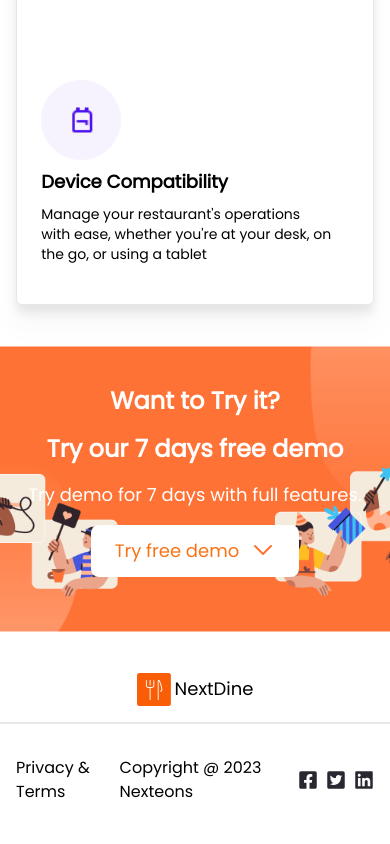
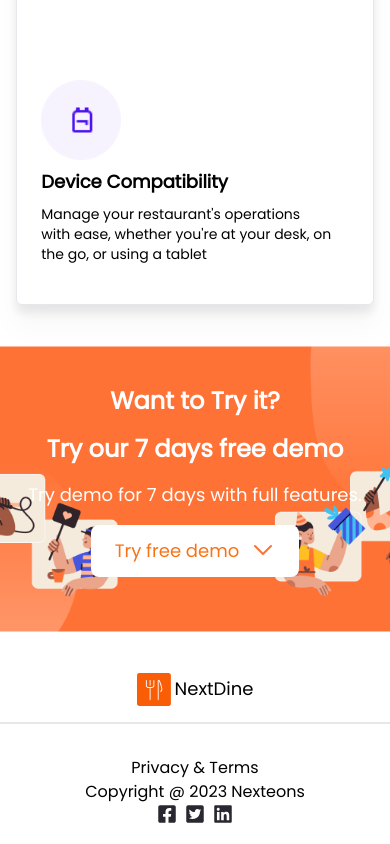
Before and after one commit to thegr8binil/NextDine, a Next.js app: page / in a window 390 px wide. Shown: the part 4145-4989 px from the top of the page. Built offline with nearby package versions, Linux system fonts and the light colour scheme.

Commit message:
nextDine

```diff
--- a/components/footer.js
+++ b/components/footer.js
@@ -79,7 +79,7 @@ const footer = () => {
         </div>
       </div>
       <div className="w-full border-t-2 mt-4"></div>
-      <div className="flex items-center justify-between px-4 mt-8  pb-5">
+      <div className="flex items-center justify-between flex-col sm:flex-row px-4 mt-8  pb-5">
         <div>
           <h1>Privacy & Terms</h1>
         </div>
```
